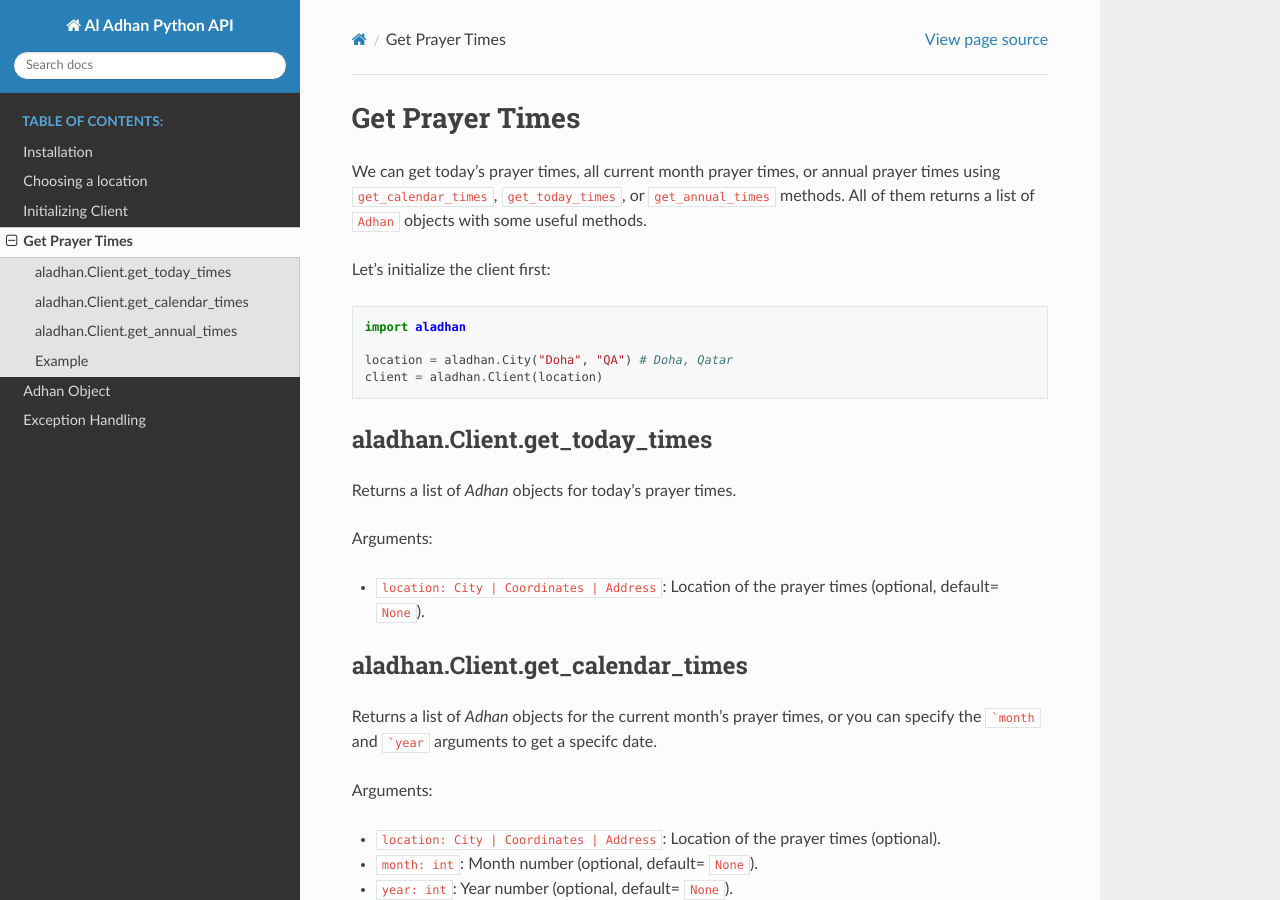
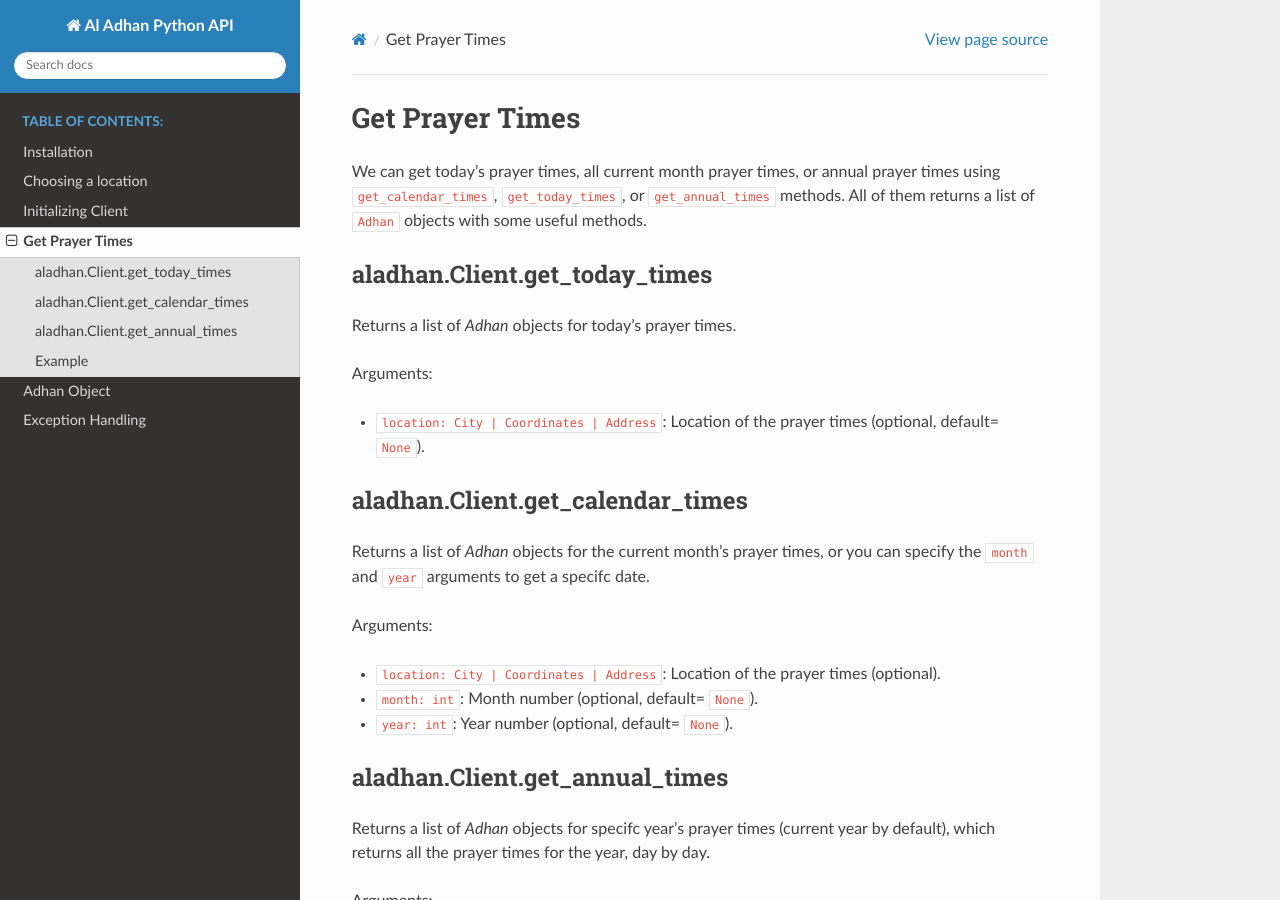
Before and after one commit to Kh4lidMD/AlAdhan, a Sphinx documentation site: the page built from docs/get_prayer_times.rst, in a window 1280 px wide and 900 px high. Built offline with Sphinx 7.4.7 and the Read the Docs theme 2.0.0, drawn with Linux system fonts in a browser that asks for light colours.

Commit message:
Improve documentation quality and fix typos

````diff
--- a/docs/adhan_object.rst
+++ b/docs/adhan_object.rst
@@ -113,7 +113,7 @@ Returns the Arabic name of the salah.
 Arguments:
 
 - ``tashkeel (bool)``: to add tashkeel to the Arabic name or not (optional, default= ``False``)
-- ``include_al (bool)``: to include the definite article (ال) or not (e.g. العشاء instead of عشاء) (optional, default= ``False``)
+- ``include_al (bool)``: to include the definite article (ال) or not (e.g. العشاء instead of عشاء) (optional, default= ``True``)
 
 Returns:
 
--- a/docs/choosing_location.rst
+++ b/docs/choosing_location.rst
@@ -35,7 +35,7 @@ Arguments:
 
 - ``city (str)``: The name of the city (required)
 - ``country (str)``: The alpha-2 code of the country (required)
-- ``state (str)``: The name of the state (optional, default=``None``)
+- ``state (str)``: The name of the state (optional, default= ``None``)
 
 Example:
 
--- a/docs/exception_handling.rst
+++ b/docs/exception_handling.rst
@@ -49,7 +49,7 @@ Exception raised when a invalid location is provided, e.g invalid coordinates.
     >>>
     >>> location = aladhan.Coordinates(0, 1000)
     Traceback (most recent call last):
-        File "<stdin>", line 1, in <module>
-        File "C:\Users\Khaled\Documents\GitHub\AlAdhan\aladhan\location_types.py", line 10, in __init__
+        File "...", line 1, in <module>
+        File "...\location_types.py", line 10, in __init__
             raise InvalidLocationException("Invalid coordinates")
     aladhan.exceptions.InvalidLocationException: Invalid coordinates
--- a/docs/get_prayer_times.rst
+++ b/docs/get_prayer_times.rst
@@ -3,15 +3,6 @@ Get Prayer Times
 ================
 
 We can get today's prayer times, all current month prayer times, or annual prayer times using ``get_calendar_times``, ``get_today_times``, or ``get_annual_times`` methods. All of them returns a list of ``Adhan`` objects with some useful methods.
-
-Let's initialize the client first:
-
-.. code-block:: python
-
-    import aladhan
-
-    location = aladhan.City("Doha", "QA") # Doha, Qatar
-    client = aladhan.Client(location)
 
 aladhan.Client.get_today_times
 ~~~~~~~~~~~~~~~~~~~~~~~~~~~~~~~
@@ -25,7 +16,7 @@ Arguments:
 aladhan.Client.get_calendar_times
 ~~~~~~~~~~~~~~~~~~~~~~~~~~~~~~~~~~
 
-Returns a list of `Adhan` objects for the current month's prayer times, or you can specify the ```month`` and ```year`` arguments to get a specifc date.
+Returns a list of `Adhan` objects for the current month's prayer times, or you can specify the ``month`` and ``year`` arguments to get a specifc date.
 
 Arguments:
 
--- a/docs/index.rst
+++ b/docs/index.rst
@@ -1,11 +1,11 @@
 .. title:: Main page
 
 Welcome to Al Adhan Python API's documentation!
-==============================================
+===============================================
 
-This is a Python module (or package) that calculate the Islamic prayer times for any location in the world at any time and date, it works depending on the `aladhan.com prayer times API <https://aladhan.com/prayer-times-api>`_, and it's a wrapper for it. What this module does is converting the JSON API responses to Python objects, so you can use them in your Python projects very easily. And all of this without API keys, authentication, or registration. Thanks to aladhan.com for providing this API.
+This is a Python module that allows users to easily calculate accurate prayer times for any location at any date and time. Utilizing the aladhan.com prayer times API, this module converts API responses into Python objects for easy integration into Python. No API keys, authentication, or registration is required, thanks to the generosity of aladhan.com in providing this API. This module is a convenient wrapper for accessing the aladhan.com prayer times API and simplifies the process of using this data in Python projects.
 
-.. Note:: This module is still in developmen and under alpha version, so it may have some bugs, and the API may have major changes in the future.
+.. Note:: This module is still in development and under alpha version, so it may have some bugs, and the API may have major changes in the future.
 
 .. toctree::
    :maxdepth: 2
````
